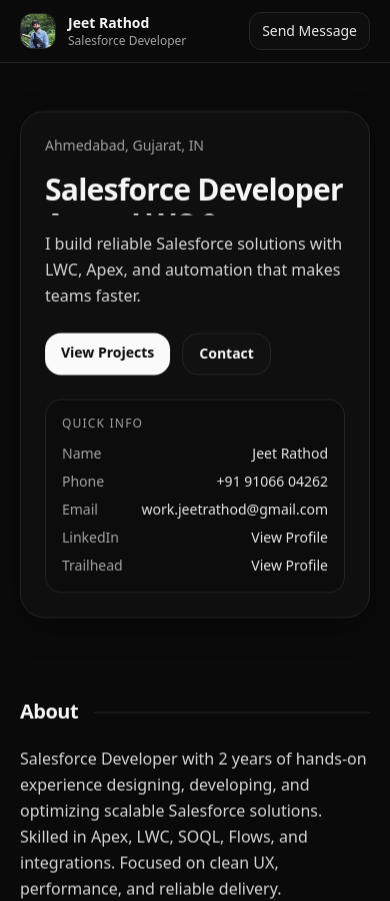
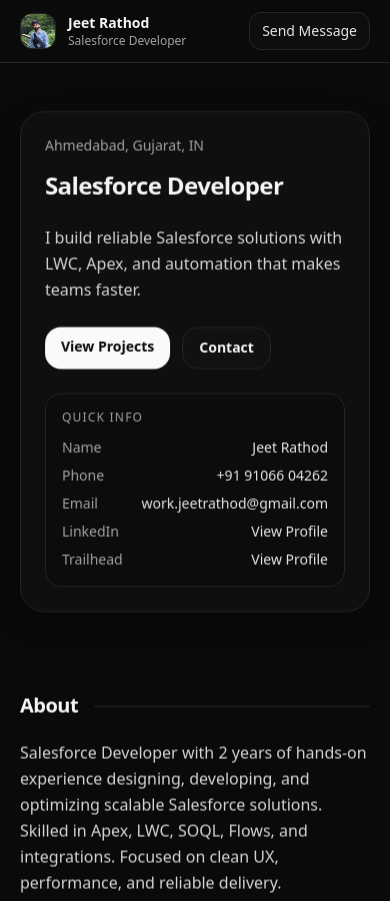
Before and after one commit to imJeetrathod/jeet-portfolio, a Next.js app: page / in a window 390 px wide. Shown: the top 901 px of the page. Built offline with nearby package versions, Linux system fonts and the light colour scheme.

Commit message:
UI updates and header interaction improvements-14

```diff
--- a/components/Hero.js
+++ b/components/Hero.js
@@ -14,7 +14,7 @@ export default function Hero() {
 
   const titles = [
     'Salesforce Developer',
-    'Apex, LWC & Platform Engineer',
+    'Apex & LWC Specialist',
     'Agentforce Specialist',
     'Automation Enthusiast',
     'Trailhead Ranger',
@@ -63,11 +63,14 @@ export default function Hero() {
             <div
   onClick={handleTitleClick}
   className="
-                relative mt-2 h-[3.2rem] md:h-[4rem]
+    relative mt-2
+    h-[2.8rem] md:h-[4.5rem]
     overflow-hidden cursor-pointer select-none
-                text-3xl md:text-5xl font-semibold tracking-tight
+    text-2xl md:text-5xl font-semibold tracking-tight
+    whitespace-nowrap md:whitespace-normal
   "
 >
+
               <div
                 className={`absolute inset-0 ${
                   isAnimating ? 'title-wrapper-animate' : ''
@@ -179,8 +182,10 @@ export default function Hero() {
   align-items: center;
   font-size: inherit;
   font-weight: inherit;
-          line-height: 1.1;
+  line-height: 1.2; /* safer for animation */
+  white-space: inherit;
 }
+
       `}</style>
     </section>
   );
```
Lines whose indentation alone changed are shown as unchanged.
